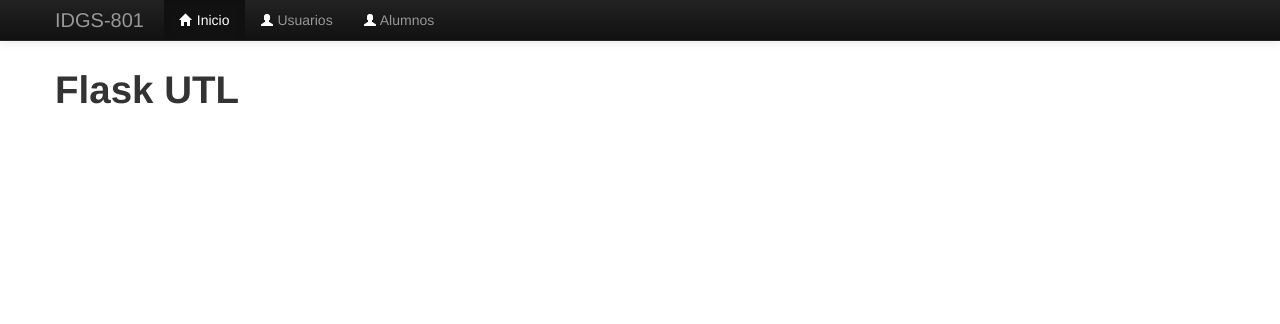
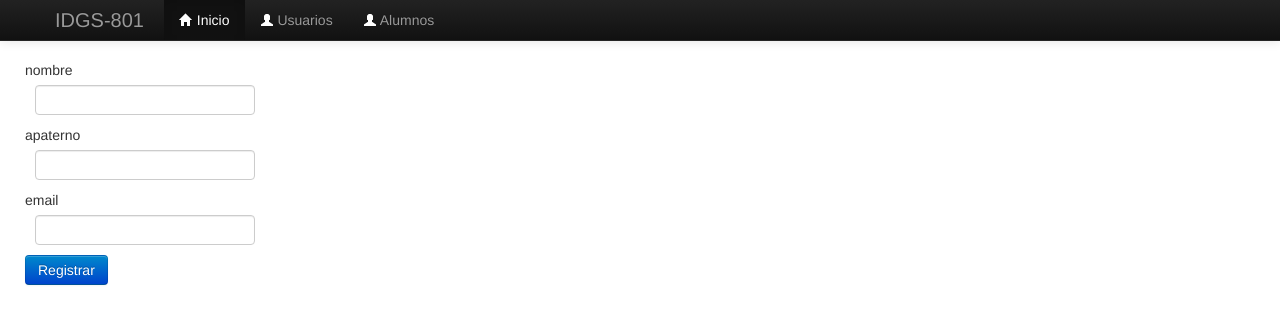
Before and after one commit to IDGS-801-21000016/Flask_BD, a Flask app: page / in a window 1280 px wide. Shown: the top 324 px of the page. Run offline with Flask 3, Linux system fonts and the light colour scheme; parts of the project's set-up code (start-up, migrations or seed data) failed here and were passed over; some libraries are stand-ins or nearby versions.

Commit message:
JURH 26/2/2024 insercion in bd

```diff
--- a/forms.py
+++ b/forms.py
@@ -8,7 +8,7 @@ from wtforms.validators import DataRequired, Length, Email
 
 class UserForm(Form):
     nombre = StringField('nombre',validators=[DataRequired(message="El campo es requerido"), Length(4, 10, "Ingresa un nombre valido")])
-    a_paterno = StringField('Apaterno', validators=[DataRequired(message="El campo es requerido")])
-    a_materno = StringField('Amaterno', validators=[DataRequired(message="El campo es requerido")])
+    a_paterno = StringField('apaterno', validators=[DataRequired(message="El campo es requerido")])
+    id = StringField('id', validators=[Length(4, 20, "Ingresa un id valido min 4 max 20"), DataRequired(message="El campo es requerido")])
     edad = IntegerField('edad', validators=[DataRequired(message="El campo es requerido")])
     email = EmailField('email', validators=[DataRequired(message="El campo es requerido"), Email(message="Ingresa un email valido")])
--- a/main.py
+++ b/main.py
@@ -5,14 +5,30 @@ from flask import g
 from flask_wtf.csrf import CSRFProtect
 from config import DevConfig, Config
 app = Flask(__name__)
-app.config.from_object(DevConfig)
-
-csrf = CSRFProtect(Config)
+from models import db
+from forms import UserForm
+from models import Alumnos
 
 
-@app.route('/')
+app.config.from_object(DevConfig)
+csrf = CSRFProtect(app)
+
+
+@app.route('/', methods=['GET', 'POST'])
 def index():
-	return render_template('index.html')
+        usuario_form = UserForm(request.form)
+        if request.method == 'POST':
+                print("Metodo POST")
+                try:
+                        alumno = Alumnos(nombre=usuario_form.nombre.data, apaterno=usuario_form.a_paterno.data, email=usuario_form.email.data)
+                        db.session.add(alumno)
+                        db.session.commit()
+                        print("Alumno guardado")
+                except Exception as e:
+                        print(f"Error en la base de datos: {e}")
+                        db.session.rollback()
+
+        return render_template('index.html', form=usuario_form)
 
 @app.route('/alumnos', methods=['GET', 'POST'])
 def alumnos():
@@ -48,5 +64,8 @@ def error(error):
 
 
 if __name__ == '__main__':
-	csrf.init_app(app)
-	app.run(debug=True)
+        csrf.init_app(app)
+        db.init_app(app)
+        with app.app_context():
+                db.create_all()
+        app.run(debug=True)
--- a/requirements.txt
+++ b/requirements.txt
@@ -1,11 +1,16 @@
 blinker==1.7.0
 click==8.1.7
 flask==3.0.2
+flask-sqlalchemy==3.1.1
 flask-wtf==1.2.1
+greenlet==3.0.3
 importlib-metadata==7.0.1
 itsdangerous==2.1.2
 Jinja2==3.1.3
 MarkupSafe==2.1.5
+PyMySQL==1.1.0
+SQLAlchemy==2.0.27
+typing-extensions==4.9.0
 werkzeug==3.0.1
 wtforms==3.1.2
 zipp==3.17.0
--- a/templates/index.html
+++ b/templates/index.html
@@ -1,4 +1,25 @@
-{% extends "layout2.html" %} {% block content %}
-<h1 class="text-5xl text-primary-500">Flask UTL</h1>
+{% extends "layout2.html" %} {% import '_macros.html' as macros %} {%
+block content %}
+<form novalidate method="POST" id="contactForm" action="/">
+	<div class="row control-group">
+		<div class="form-group form-floating">
+			{{macros.camposNuevos(form.nombre, class="form-control")}}
+		</div>
+		<div class="form-group">
+			{{macros.camposNuevos(form.a_paterno, class="form-control")}}
+		</div>
+		<div class="form-group">
+			{{macros.camposNuevos(form.email, class="form-control")}}
+		</div>
+
+		<input type="hidden" name="csrf_token" value="{{csrf_token()}}" />
+
+		<div>
+			<button type="submit" class="btn btn-primary" id="send-singup">
+				Registrar
+			</button>
+		</div>
+	</div>
+</form>
 
 {% endblock %}
```
Also changed, not shown: config.py (+5 -5 lines), models.py (added, +13 -0 lines).
